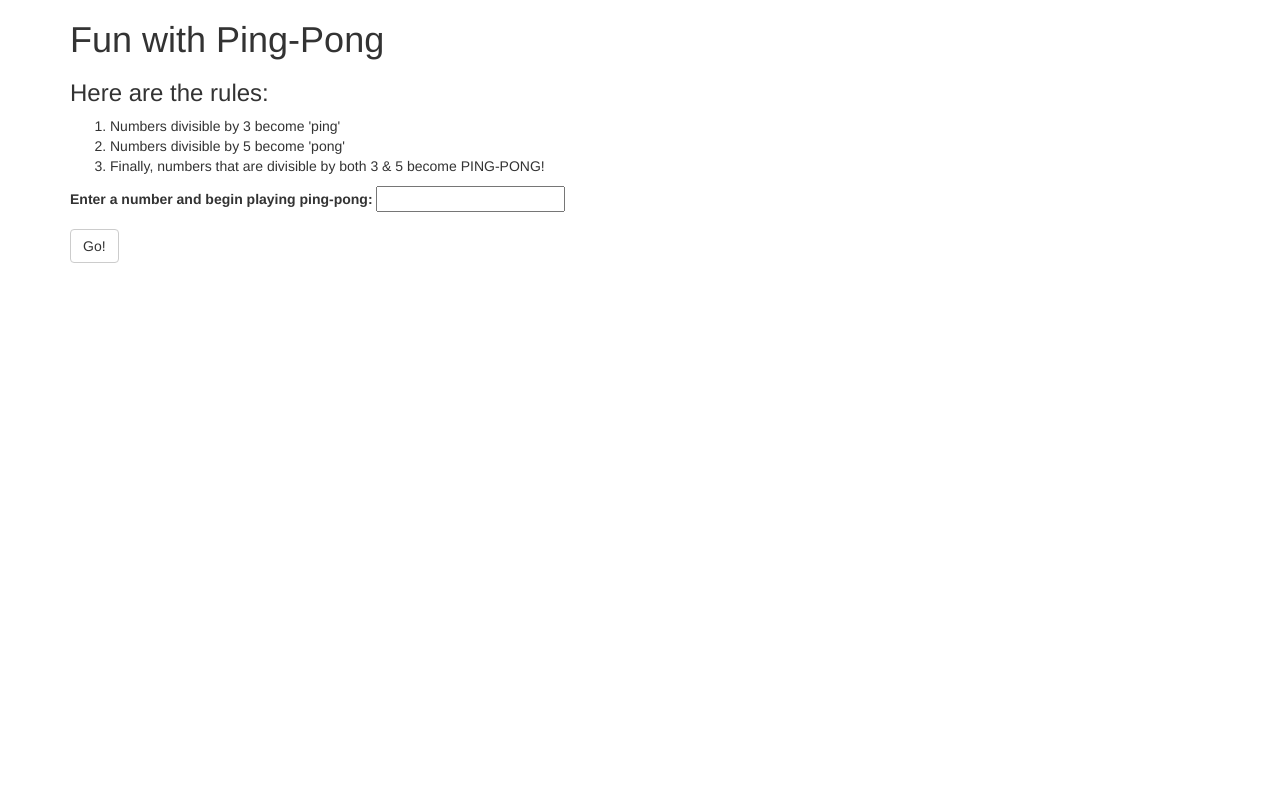
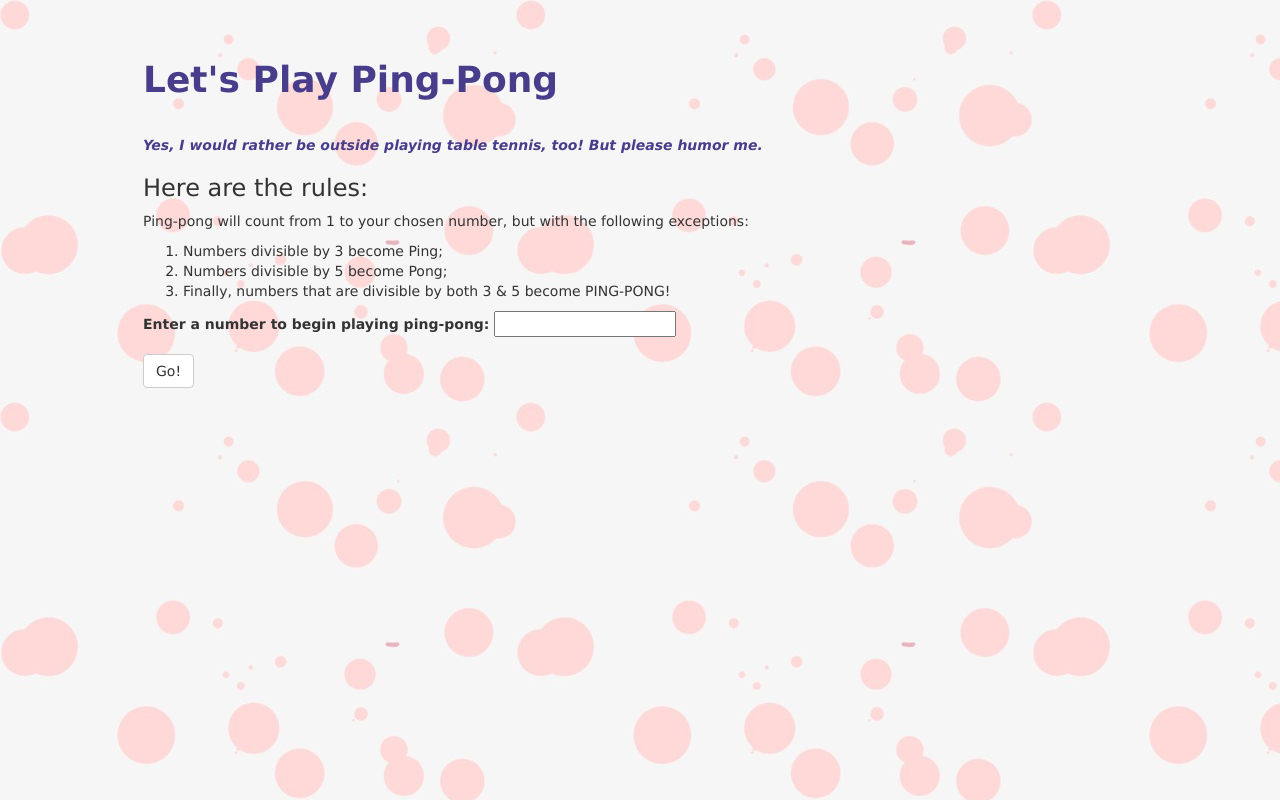
Before and after one commit to letha-lillie/independentProjectC, a plain HTML site: page index.html in a window 1280 px wide. Drawn offline with nearby package versions, Linux system fonts and the light colour scheme.

Commit message:
added style and background image

```diff
--- a/css/styles.css
+++ b/css/styles.css
@@ -1,3 +1,32 @@
 #result {
   display: none;
 }
+
+body {
+  margin: 5vh 10vw;
+  font-family: Verdana;
+  background-image: url("img/pink-dots.jpg");
+}
+
+h1 {
+  	color: #483D8B;
+    font-weight: bold;
+    padding-bottom: 25px;
+}
+
+p.slate {
+  color: #483D8B;
+  font-style: italic;
+  font-weight: bold;
+}
+
+ul {
+  color: #483D8B;
+  padding-top: 20px;
+}
+
+#output {
+  color: #9400D3;
+  padding-top: 30px;
+  font-size: large;
+}
--- a/index.html
+++ b/index.html
@@ -9,16 +9,18 @@
   </head>
   <body>
     <div class="container">
-      <h1>Fun with Ping-Pong</h1>
+      <h1>Let's Play Ping-Pong</h1>
+      <p class="slate">Yes, I would rather be outside playing table tennis, too! But please humor me.</p>
       <h3>Here are the rules:</h3>
+      <p>Ping-pong will count from 1 to your chosen number, but with the following exceptions:</p>
         <ol>
-          <li>Numbers divisible by 3 become 'ping'</li>
-          <li>Numbers divisible by 5 become 'pong'</li>
+          <li>Numbers divisible by 3 become Ping;</li>
+          <li>Numbers divisible by 5 become Pong;</li>
           <li>Finally, numbers that are divisible by both 3 & 5 become PING-PONG!</li>
         </ol>
       <form id="ping-pong">
         <div class="form-group">
-          <label for="number">Enter a number and begin playing ping-pong:</label>
+          <label for="number">Enter a number to begin playing ping-pong:</label>
           <input id="number" type="text">
         </div>
         <button type="submit" class="btn btn-default">Go!</button>
--- a/js/scripts.js
+++ b/js/scripts.js
@@ -3,27 +3,27 @@ var pingPong = function(number) {
 
   for (var index = 1; index <= number; index += 1) {
     if (index % 15 === 0) {
-      $('ul').append('<li>'+'Ping-pong!'+'</li>');
+      $('ul').append('<li>' + 'PING-PONG!' + '</li>');
 
     } else if (index % 3 === 0) {
-      $('ul').append('<li>'+'Ping'+'</li>');
+      $('ul').append('<li>' + 'Ping!' + '</li>');
 
     } else if (index % 5 === 0) {
-      $('ul').append('<li>'+'Pong'+'</li>');
+      $('ul').append('<li>' + 'Pong!' + '</li>');
 
     } else {
 
-    $('ul').append('<li>'+index+'</li>');
-  }
+      $('ul').append('<li>' + index + '</li>');
+    }
   }
 };
 
 $(document).ready(function() {
-    $("form#ping-pong").submit(function(event) {
-      event.preventDefault();
+  $("form#ping-pong").submit(function(event) {
+    event.preventDefault();
 
-      var number = parseInt($("input#number").val());
-      var result = pingPong(number);
+    var number = parseInt($("input#number").val());
+    var result = pingPong(number);
   });
   $("#result").show();
 });
```
Also changed, not shown: css/img/pink-dots.jpg (added), 1 other file.
